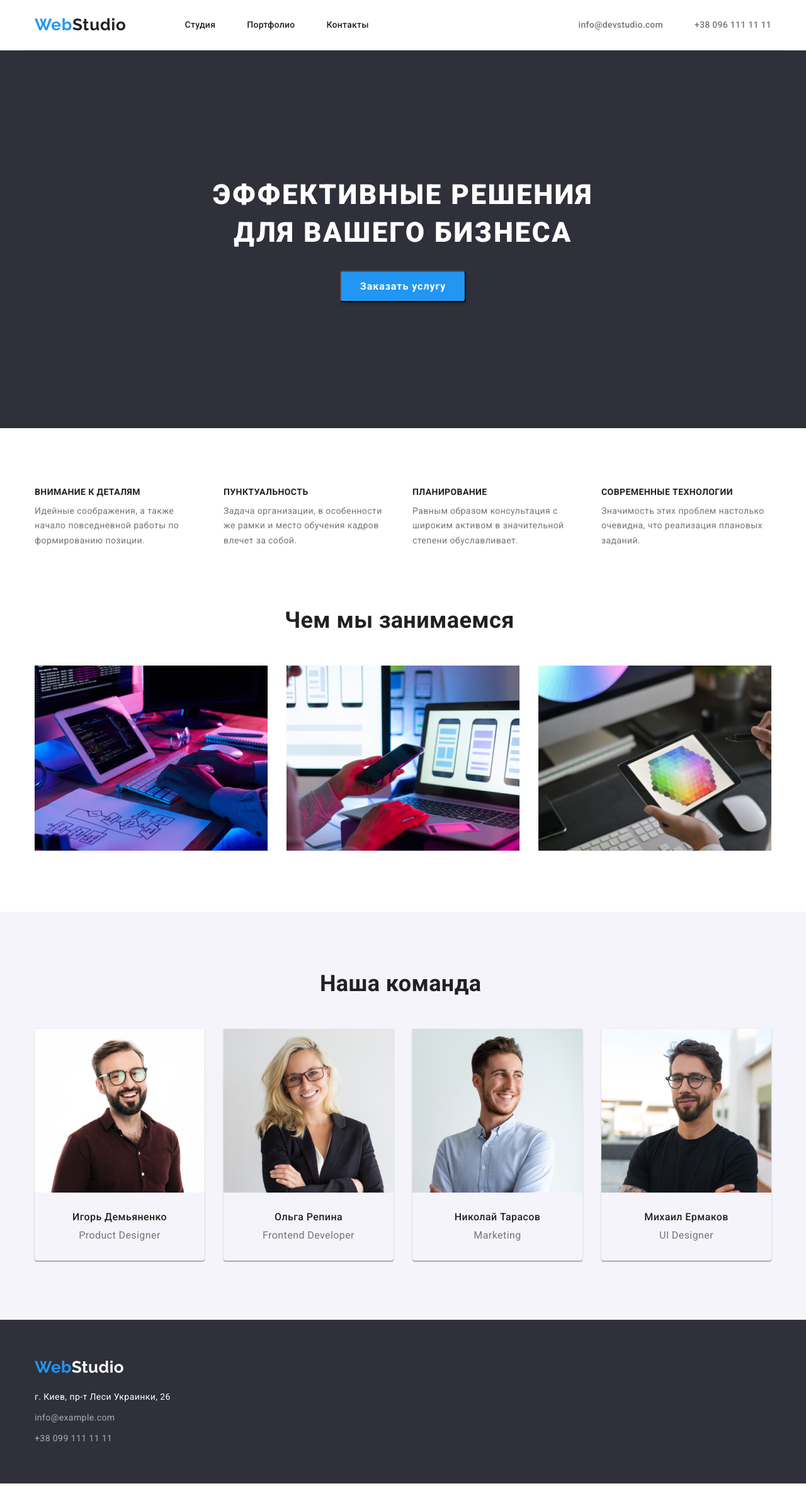
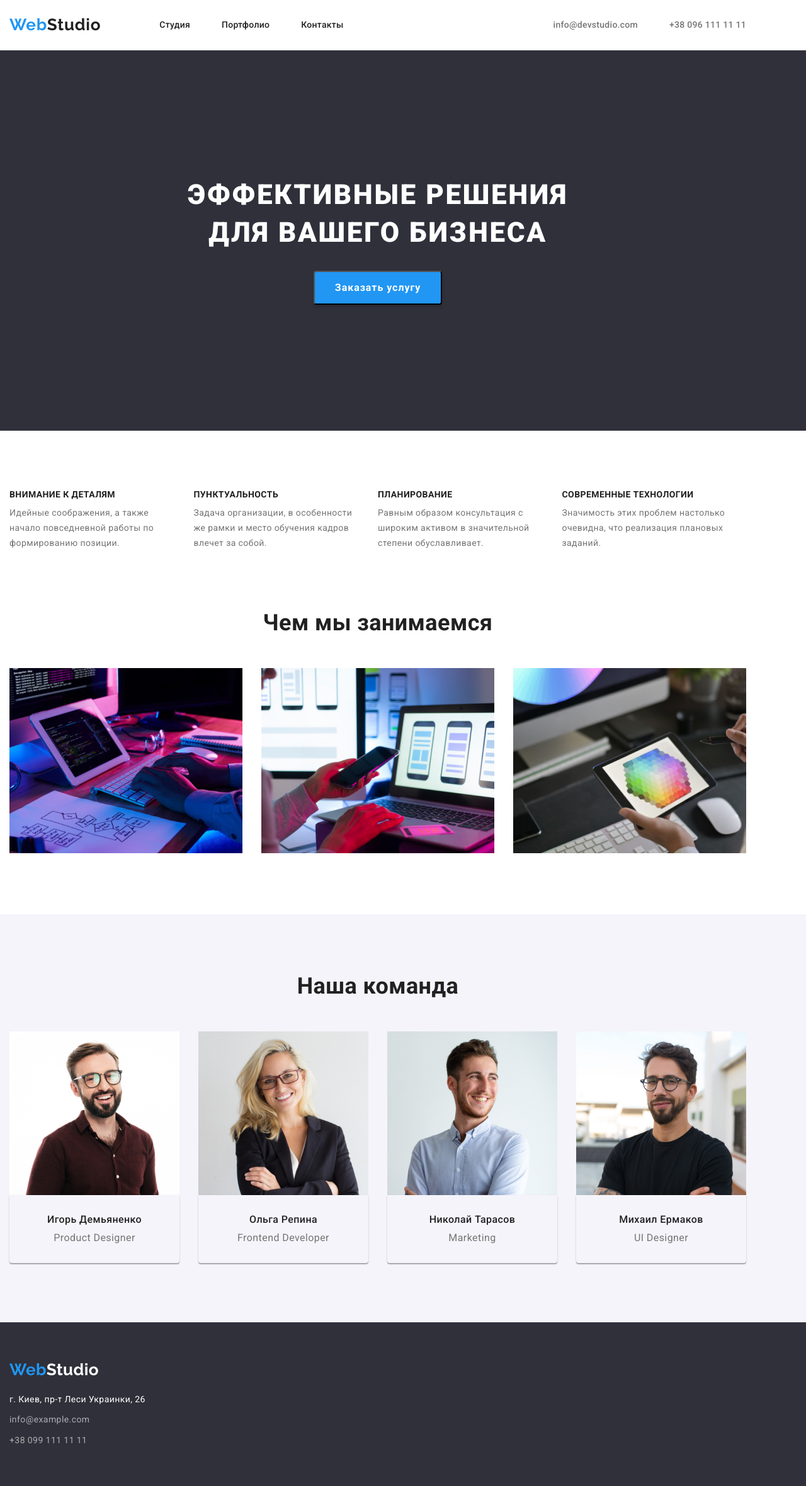
Before and after one commit to Kartavchenko/goit-markup-hw-03, a plain HTML site: page index.html in a window 1280 px wide. Shown: the whole page at 63% size. Drawn offline with nearby package versions, Linux system fonts and the light colour scheme.

Commit message:
fix after mentor

```diff
--- a/css/style.css
+++ b/css/style.css
@@ -43,22 +43,33 @@ a {
   width: 1200px;
   padding-left: 15px;
   padding-right: 15px;
-  margin-left: auto;
-  margin-right: auto;
-  display: flex;
 }
 
 /* Header */
 /* color-text */
+.header {
+  padding-top: 24px;
+  padding-bottom: 24px;
+  border-bottom: 1px solid #ececec;
+}
+
+.container-header {
+  display: flex;
+  align-items: center;
+}
+
+.nav {
+  display: flex;
+  align-items: center;
+}
+
 .nav-header {
-  display: block;
   color: var(--main-text);
   font-family: var(--secondary-font);
   font-weight: 700;
   font-size: 26px;
   line-height: 1.19;
   letter-spacing: 0.03em;
-  display: flex;
 }
 
 .icon {
@@ -67,20 +78,9 @@ a {
 
 /* Navigation */
 /* block */
-.header-container {
-  border-bottom: 1px solid #ececec;
-}
-
-.nav {
-  display: flex;
-  align-items: center;
-  padding-top: 24px;
-  padding-bottom: 24px;
-}
 
 .nav-list {
   display: flex;
-  align-items: center;
   margin-left: 93px;
 }
 
@@ -89,12 +89,11 @@ a {
 }
 
 .nav-item:last-child {
-  margin: 0;
+  margin-right: 0;
 }
 
 .contact-list {
   display: flex;
-  align-items: center;
   margin-left: auto;
 }
 
@@ -136,14 +135,9 @@ a {
 /* color-text */
 .hero {
   background-color: var(--dark-background);
-}
-
-.container-hero {
-  display: flex;
   padding-top: 200px;
   padding-bottom: 200px;
-  align-items: center;
-  flex-direction: column;
+  text-align: center;
 }
 
 .hero-title {
@@ -151,10 +145,8 @@ a {
   font-weight: 900;
   font-size: 44px;
   line-height: 1.36;
-  text-align: center;
   letter-spacing: 0.06em;
   text-transform: uppercase;
-  align-content: center;
 }
 
 .hero-btn {
@@ -165,12 +157,11 @@ a {
   letter-spacing: 0.06em;
   cursor: pointer;
   font-family: inherit;
-  min-width: 200px;
-  max-width: 200px;
-  min-height: 50px;
-  max-height: 50px;
   margin-top: 30px;
-
+  padding-top: 10px;
+  padding-right: 32px;
+  padding-bottom: 10px;
+  padding-left: 32px;
   background: var(--blue-bnt);
   box-shadow: 0px 4px 4px rgba(0, 0, 0, 0.15);
   border-radius: 4px;
@@ -188,14 +179,11 @@ a {
 
 .content-item {
   margin-right: 30px;
-}
-
-.content-subtitle {
   width: 270px;
 }
 
 .contact-item:last-child {
-  margin: 0;
+  margin-right: 0;
 }
 
 /* color-text */
@@ -232,8 +220,7 @@ a {
   font-weight: 700;
   font-size: 36px;
   line-height: 1.16;
-  align-items: center;
-  width: 376px;
+  margin-bottom: 50px;
 }
 
 .image-list {
@@ -241,7 +228,6 @@ a {
 }
 
 .image-item {
-  margin-top: 50px;
   margin-right: 30px;
 }
 
@@ -255,14 +241,8 @@ a {
   background-color: var(--secondary-theme);
 }
 
-.container-team {
-  display: flex;
-  flex-direction: column;
-  align-items: center;
-}
-
-.our-team {
-  width: 264px;
+.main-title {
+  text-align: center;
 }
 
 .team-list {
@@ -272,15 +252,20 @@ a {
 .team-item {
   display: flex;
   flex-direction: column;
-  margin-top: 50px;
   margin-right: 30px;
-  box-shadow: 0px 1px 3px rgba(0, 0, 0, 0.12), 0px 1px 1px rgba(0, 0, 0, 0.14),
-    0px 2px 1px rgba(0, 0, 0, 0.2);
-  border-radius: 0px 0px 4px 4px;
 }
 
 .team-item:last-child {
   margin-right: 0;
+}
+
+.team-border {
+  box-shadow: 0px 1px 3px rgba(0, 0, 0, 0.12), 0px 1px 1px rgba(0, 0, 0, 0.14),
+    0px 2px 1px rgba(0, 0, 0, 0.2);
+  border-radius: 0px 0px 4px 4px;
+  text-align: center;
+  padding-top: 30px;
+  padding-bottom: 30px;
 }
 
 /* color-text */
@@ -290,33 +275,22 @@ a {
   font-weight: 500;
   font-size: 16px;
   line-height: 1.18;
-  margin-top: 30px;
-  align-items: center;
-  margin-right: auto;
-  margin-left: auto;
+  margin-bottom: 10px;
 }
 
 .team-text {
   color: var(--gray-text);
   font-size: 16px;
   line-height: 1.18;
-  margin-top: 10px;
-  margin-right: auto;
-  margin-bottom: 30px;
-  margin-left: auto;
 }
 
 /* footer */
 /* color-text */
 .footer {
   background-color: var(--dark-background);
-}
-
-.container-footer {
-  display: flex;
-  flex-direction: column;
   padding-top: 60px;
   padding-bottom: 60px;
+  display: flex;
 }
 
 .footer-link {
@@ -325,6 +299,7 @@ a {
   font-weight: 700;
   font-size: 26px;
   line-height: 1.19;
+  margin-bottom: 20px;
 }
 
 .map {
@@ -332,6 +307,7 @@ a {
   line-height: 1.71;
   font-style: normal;
   margin-top: 20px;
+  margin-bottom: 9px;
 }
 
 .footer-list {
@@ -340,7 +316,11 @@ a {
 }
 
 .footer-item {
-  margin-top: 9px;
+  margin-bottom: 9px;
+}
+
+.footer-item:last-child {
+  margin-bottom: 0;
 }
 
 .footer-contact {
@@ -358,11 +338,6 @@ a {
 .portfolio {
   padding-top: 94px;
   padding-bottom: 94px;
-}
-
-.container-portfolio {
-  display: flex;
-  flex-direction: column;
 }
 
 .button-list {
@@ -410,11 +385,16 @@ a {
   margin-left: -30px;
 }
 
-.border {
+.gallery-border {
+  padding-top: 20px;
+  padding-right: 24px;
+  padding-bottom: 20px;
+  padding-left: 24px;
   background: #ffffff;
-  border: 1px solid #eeeeee;
+  border-right: 1px solid #eeeeee;
+  border-bottom: 1px solid #eeeeee;
+  border-left: 1px solid #eeeeee;
   box-sizing: border-box;
-  width: 370px;
 }
 
 .gallery-item {
@@ -428,10 +408,7 @@ a {
   font-size: 18px;
   line-height: 2;
   letter-spacing: 0.06em;
-  margin-top: 20px;
   margin-bottom: 4px;
-  margin-left: 24px;
-  width: 322px;
   margin-block-end: 0;
 }
 
@@ -439,7 +416,4 @@ a {
   color: var(--gray-text);
   font-size: 16px;
   line-height: 1.87;
-  width: 322px;
-  margin-bottom: 20px;
-  margin-left: 24px;
 }
--- a/index.html
+++ b/index.html
@@ -15,7 +15,7 @@
 <body>
     <!-- Navigation-->
         <header class="header">
-            <div class="container header-container">
+            <div class="container container-header">
         <nav class="nav">
             <a class="nav-header" href="./index.html"><span class="icon">Web</span>Studio</a>
             <ul class="nav-list">
@@ -43,16 +43,14 @@
     <main>
         <!--Hero-->
         <section class="hero">
-            <div class="container-hero">
+            <div class="container">
             <h1 class="hero-title">Эффективные решения <br>для вашего бизнеса</br></h1>
-              <div class="wrap-btn">
                 <button class="hero-btn" type="button">Заказать услугу</button>
-              </div>
             </div>
         </section>
         <!--Наши преимущества-->
         <section class="content">
-            <div class="container special">
+            <div class="container">
             <h2 hidden>Наши особенности</h2>
             <ul class="content-list">
                 <li class="content-item">
@@ -93,28 +91,36 @@
         </section>
         <!--Наша команда-->
         <section class="section team">
-            <div class="container container-team">
-            <h2 class="main-title our-team">Наша команда</h2>
+            <div class="container">
+            <h2 class="main-title">Наша команда</h2>
                 <ul class="team-list">
                     <li class="team-item">
                         <img class="team-link" src="./images/img-igor.jpg" alt="фото Игорь Демьяненко дизайнер продукта" width="270" height="260">
+                        <div class="team-border">
                         <h3 class="title-avatar">Игорь Демьяненко</h3>
                         <p class="team-text">Product Designer</p>
+                        </div>
                     </li>
                     <li class="team-item">
                         <img class="team-link" src="./images/img-olga.jpg" alt="фото Ольга Репина frontend разработчик" width="270" height="260">
+                        <div class="team-border">
                         <h3 class="title-avatar">Ольга Репина</h3>
                         <p class="team-text">Frontend Developer</p>
+                        </div>
                     </li>
                     <li class="team-item">
                         <img class="team-link" src="./images/img-nikolaj.jpg" alt="фото Николай Тарасов маркитолог" width="270" height="260">
+                        <div class="team-border">
                         <h3 class="title-avatar">Николай Тарасов</h3>
                         <p class="team-text">Marketing</p>
+                        </div>
                     </li>
                     <li class="team-item">
                         <img class="team-link" src="./images/img-mihail.jpg" alt="фото Михаил Ермаков дизайнер пользовательского интерфейса" width="270" height="260">
+                        <div class="team-border">
                         <h3 class="title-avatar">Михаил Ермаков</h3>
                         <p class="team-text">UI Designer</p>
+                        </div>
                     </li>
                 </ul>
             </div>
@@ -122,7 +128,7 @@
     </main>
     <!--Подвал-->
     <footer class="footer">
-        <div class="container container-footer">
+        <div class="container">
         <a class="footer-link" href="./index.html"><span class="icon">Web</span>Studio</a>
         <address class="map">г. Киев, пр-т Леси Украинки, 26</address>
         <ul class="footer-list">
```
Also changed, not shown: portfolio.html (+22 -13 lines).
